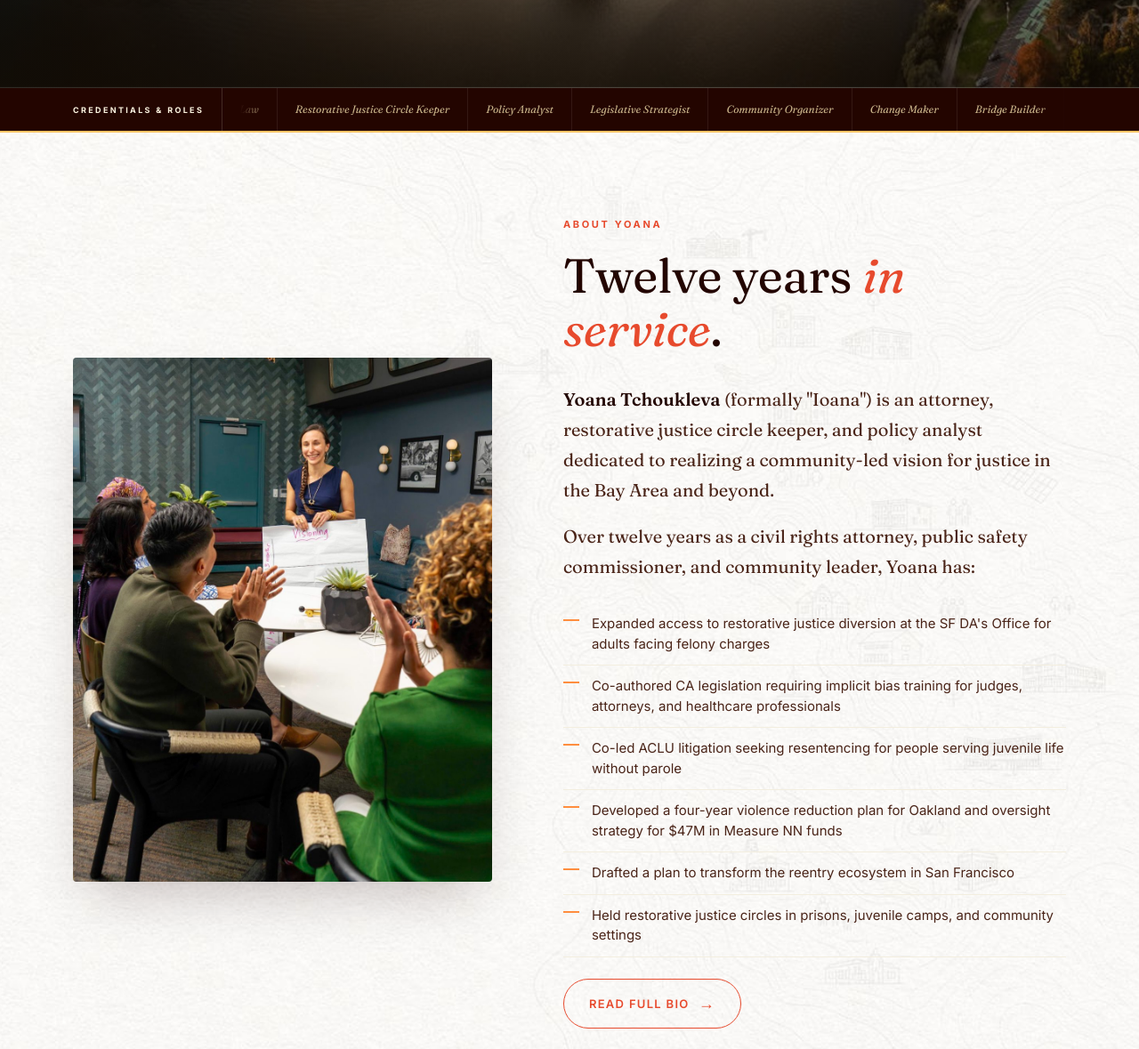
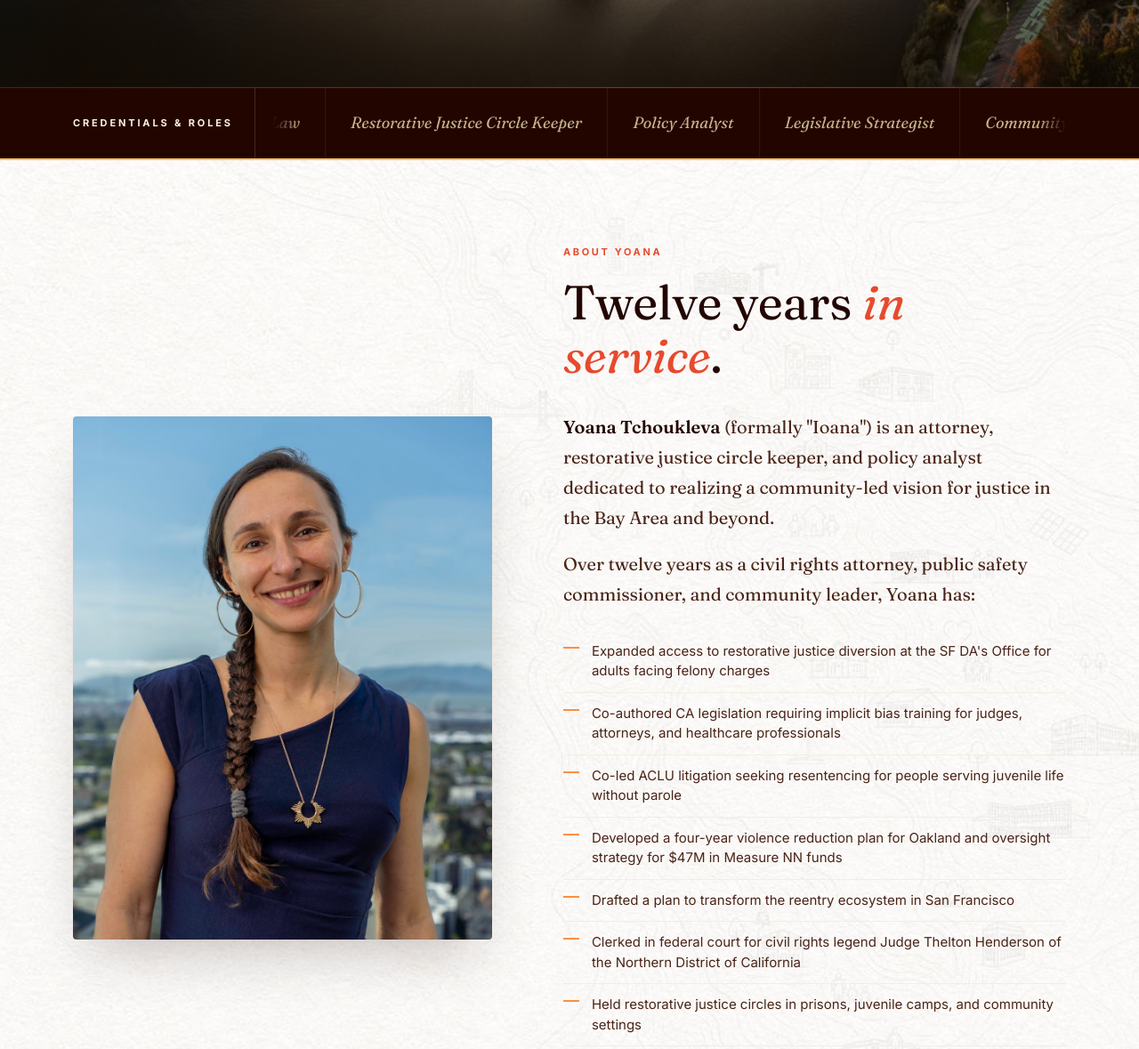
Before and after one commit to Iris-Cocreative/yoana, a plain HTML site: page index.html in a window 1280 px wide. Shown: the part 658-1837 px from the top of the page at 89% size. Drawn offline with Linux system fonts and the light colour scheme.

Commit message:
Home page: swap bio/contact photos, enlarge credentials strip, add clerkship bullet (#30)
Claude-Session: https://claude.ai/code/session_01KXR2tqJeu99cT3eHawy12y

Co-authored-by: Claude <noreply@anthropic.com>

```diff
--- a/index.html
+++ b/index.html
@@ -149,7 +149,7 @@
   .bio-portrait {
     aspect-ratio: 4/5;
     border-radius: 4px;
-    background: url('assets/yoana-facilitating-visioning.jpg') center/cover no-repeat;
+    background: url('assets/yoana-portrait-skyline.jpg') center 20%/cover no-repeat;
     box-shadow: 0 30px 60px -20px rgba(35,5,0,0.25);
     position: relative;
     overflow: hidden;
@@ -303,7 +303,7 @@
   .path-portrait {
     width: 220px;
     height: 280px;
-    background: url('assets/yoana-portrait-skyline.jpg') center 20%/cover no-repeat;
+    background: url('assets/yoana-facilitating-visioning.jpg') center/cover no-repeat;
     border-radius: 110px 110px 0 0;
     margin: 0 auto 36px;
     box-shadow: 0 28px 44px -18px rgba(35,5,0,0.32);
@@ -362,9 +362,9 @@
     padding: 0 32px;
   }
   .cs-label {
-    font-size: 9px; letter-spacing: 0.26em; text-transform: uppercase;
+    font-size: 11px; letter-spacing: 0.26em; text-transform: uppercase;
     color: #fbf3df; font-weight: 700;
-    padding: 14px 20px 14px 0;
+    padding: 24px 24px 24px 0;
     margin-right: 20px;
     border-right: 1px solid rgba(255,255,255,0.15);
     flex-shrink: 0;
@@ -389,11 +389,11 @@
     to   { transform: translateX(-50%); }
   }
   .cs-track > span {
-    font-size: 12px;
+    font-size: 18px;
     font-family: 'Fraunces', serif;
     font-style: italic;
     color: #c8b389;
-    padding: 14px 20px;
+    padding: 24px 28px;
     border-right: 1px solid rgba(255,255,255,0.08);
     white-space: nowrap;
     flex-shrink: 0;
@@ -462,7 +462,7 @@
 <section class="bio" id="bio">
   <div class="container">
     <div class="bio-grid">
-      <div class="bio-portrait" aria-label="Photo of Yoana Tchoukleva facilitating"></div>
+      <div class="bio-portrait" aria-label="Portrait of Yoana Tchoukleva"></div>
       <div class="bio-text">
         <div class="section-eyebrow">About Yoana</div>
         <h2 class="section-title">Twelve years <em>in service</em>.</h2>
@@ -474,6 +474,7 @@
           <li>Co-led ACLU litigation seeking resentencing for people serving juvenile life without parole</li>
           <li>Developed a four-year violence reduction plan for Oakland and oversight strategy for $47M in Measure NN funds</li>
           <li>Drafted a plan to transform the reentry ecosystem in San Francisco</li>
+          <li>Clerked in federal court for civil rights legend Judge Thelton Henderson of the Northern District of California</li>
           <li>Held restorative justice circles in prisons, juvenile camps, and community settings</li>
         </ul>
         <a href="bio.html" class="btn btn-outline">Read full bio <span class="btn-arrow">→</span></a>
```
